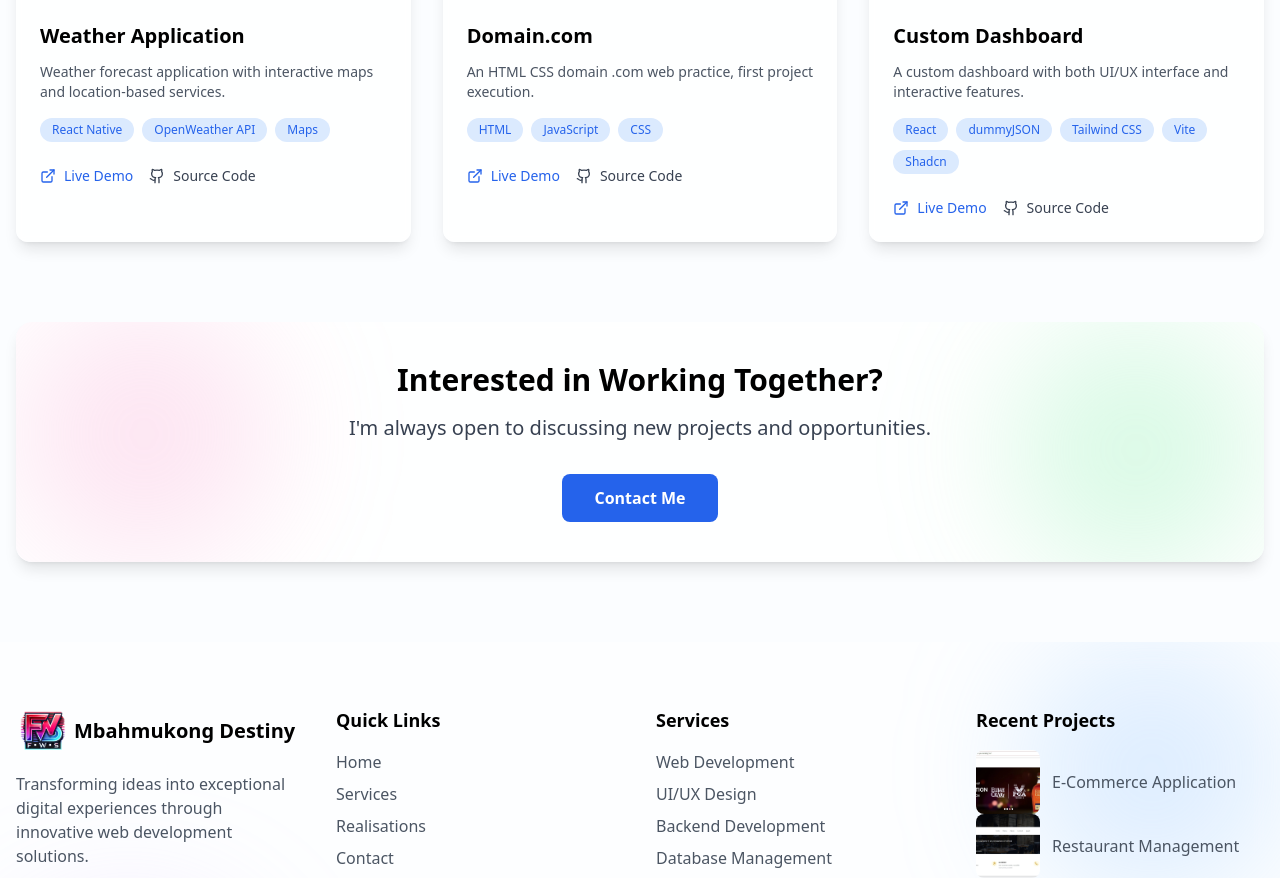
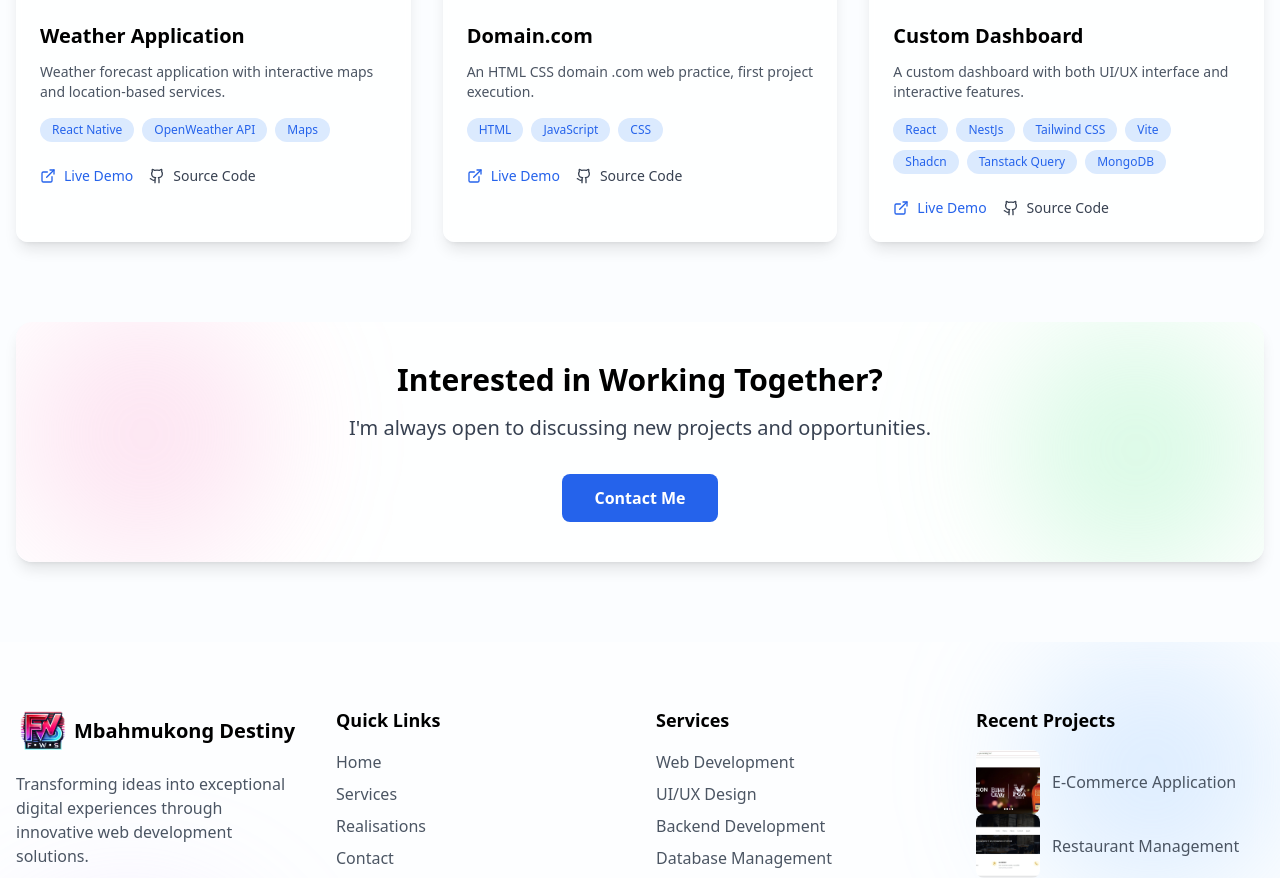
Before and after one commit to Destiny653/flow-portfolio, a Next.js app: page /projects in a window 1280 px wide. Shown: the part 1662-2540 px from the top of the page. Built offline with nearby package versions, Linux system fonts and the light colour scheme.

Commit message:
update to dashboead

```diff
--- a/src/app/projects/page.jsx
+++ b/src/app/projects/page.jsx
@@ -73,7 +73,7 @@ export default function Projects() {
     {
       title: "Custom Dashboard",
       description: "A custom dashboard with both UI/UX interface and interactive features.",
-      technologies: ["React", "dummyJSON", "Tailwind CSS", "Vite", "Shadcn"],
+      technologies: ["React", "NestJs", "Tailwind CSS", "Vite", "Shadcn", "Tanstack Query", "MongoDB"],
       imageUrl: "/images/dashboard.png",
       liveUrl: "https://cfactorexi.vercel.app/#/login",
       githubUrl: "https://github.com/Destiny653/cfactorexi.git",
```
